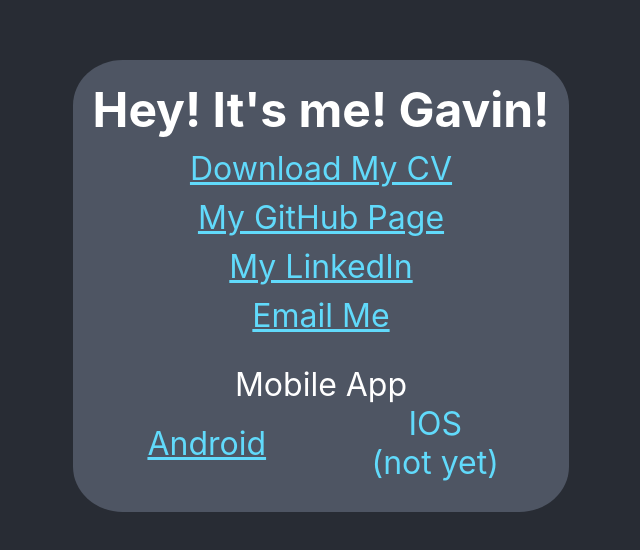
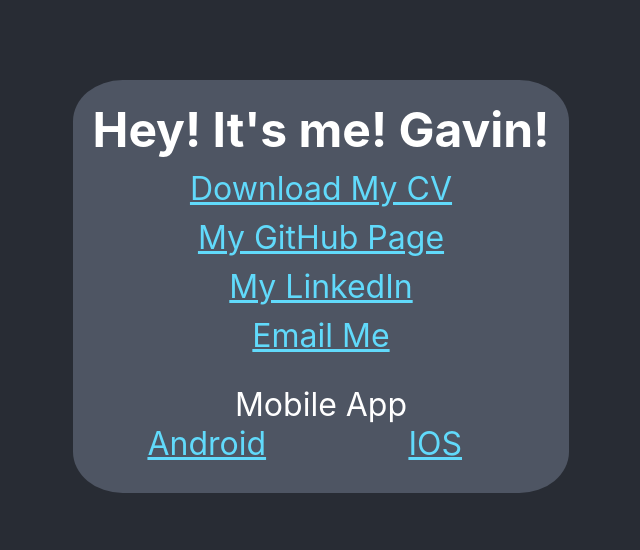
Before and after one commit to gcao417/gavin.github.io, a React (Create React App) app: page / in a window 1280 px wide. Shown: the part 114-664 px from the top of the page, without its empty margins (319-959 px from the left). Built offline with nearby package versions, Linux system fonts and the light colour scheme.

Commit message:
IOS link update

```diff
--- a/src/App.js
+++ b/src/App.js
@@ -54,13 +54,11 @@ function App() {
 
           <a
             className="mobileOption"
-            // href=""
+            href="https://apps.apple.com/nz/app/popfilm/id6446820250"
             target="_blank"
             rel="noopener noreferrer"
           >
             IOS
-            <br />
-            (not yet)
           </a>
         </div>
       </div>
```
